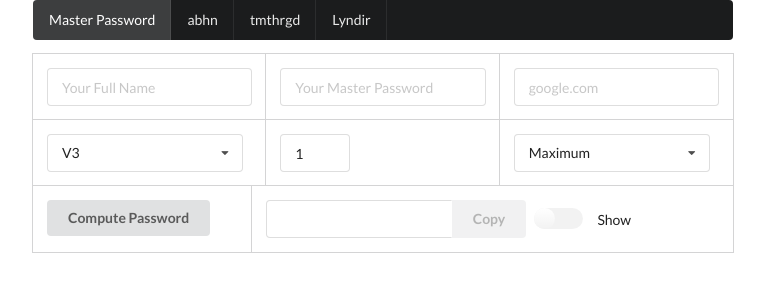
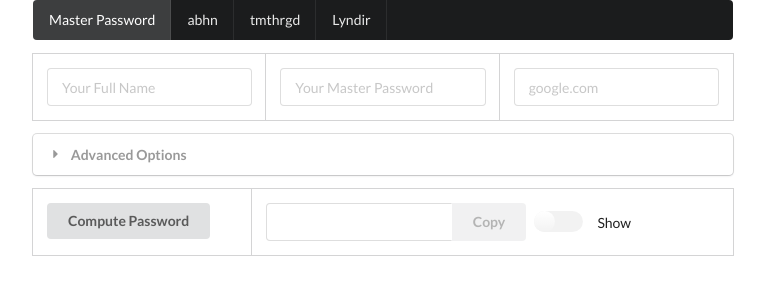
Before and after one commit to abhn/mpw, a plain HTML site: page index.html in a window 1280 px wide. Shown: the whole page, without its empty margins (257-1022 px from the left). Drawn offline with Linux system fonts and the light colour scheme.

Commit message:
accordion added for unfrequently needed options

```diff
--- a/index.html
+++ b/index.html
@@ -50,7 +50,14 @@
                         </div>
                     </div>
                 </div>
-
+            </div>
+            <div class="ui styled fluid accordion">
+                <div class="title">
+                    <i class="dropdown icon"></i>
+                    Advanced Options
+                </div>
+                <div class="content">
+                    <div class="ui stackable centered celled grid">
                         <div class="three column row">
                             <div class="column">
                                 <select id="version" class="ui dropdown">
@@ -80,6 +87,11 @@
                                 </select>
                             </div>
                         </div>
+                    </div>
+                </div>
+            </div>
+            <div class="ui stackable centered celled grid">
+
 
                 <div class="two column row">
                     <div class="five wide column">
--- a/js/main.js
+++ b/js/main.js
@@ -5,8 +5,12 @@ window.addEventListener("load", () => {
   $('.checkbox').checkbox()
 
   let clipboard = new Clipboard('.btn')
+  clipboard.on('success', copySuccess)
 
-  clipboard.on('success', copySuccess)
+  // advanced options accordion
+  $('.accordion')
+    .accordion()
+  ;
 
   document.getElementById('computeBtn').addEventListener('click', computePassword)
   document.getElementById('showPass').addEventListener('change', showHidePass)
```
Lines whose indentation alone changed are shown as unchanged.
